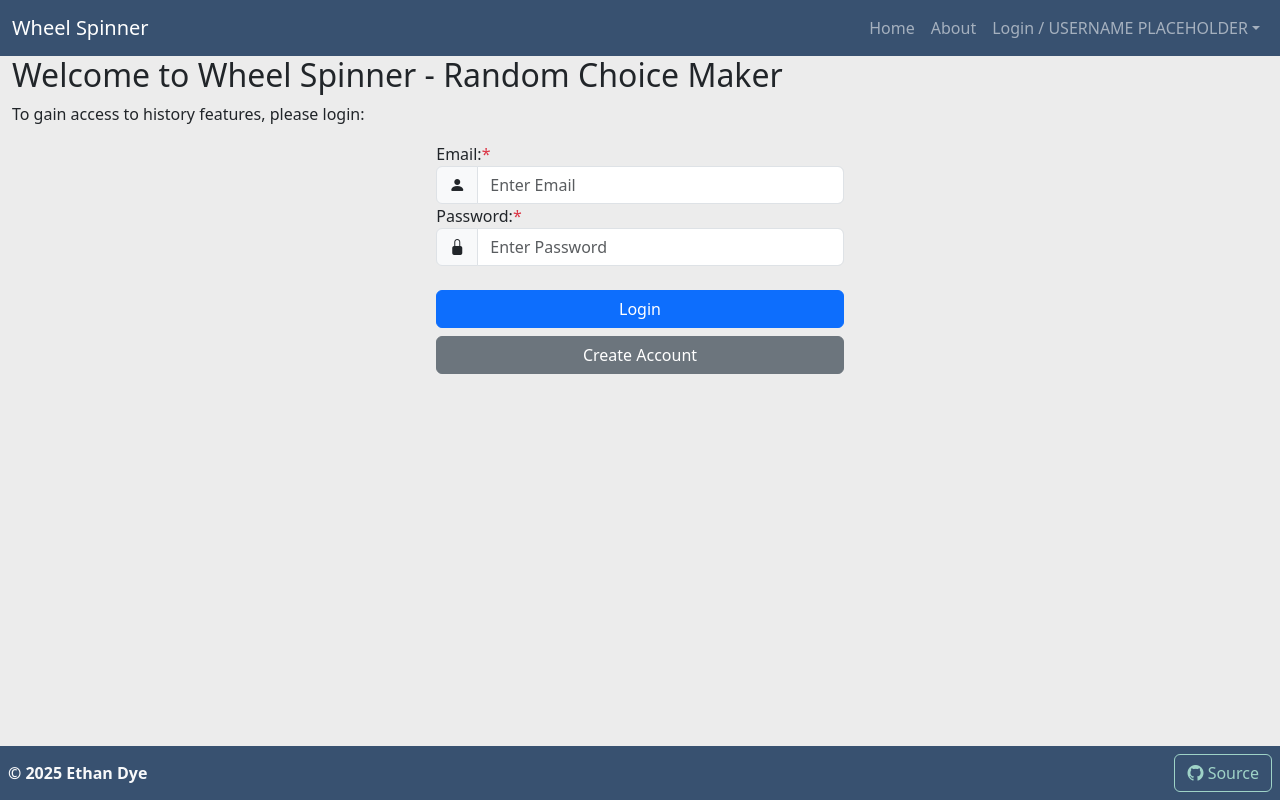
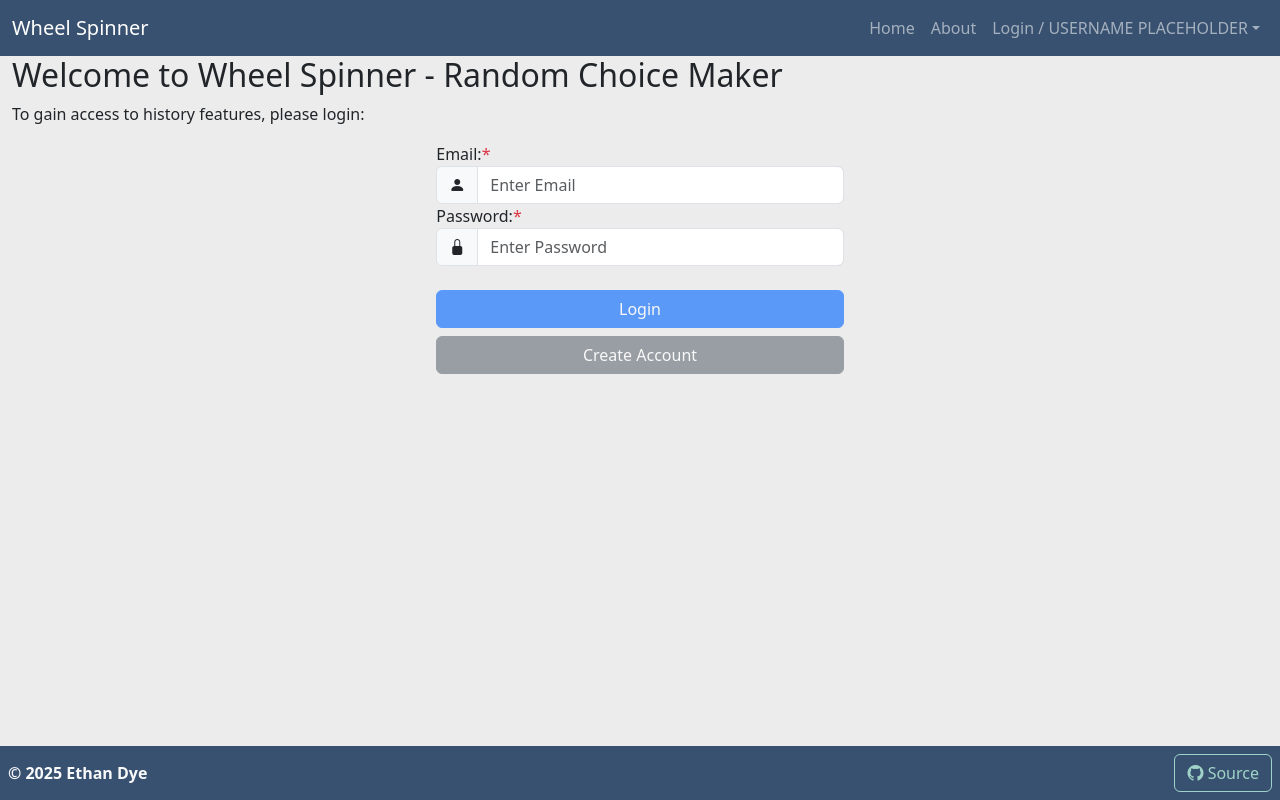
Before and after one commit to ecdye/startup, a React (Vite) app: page /login in a window 1280 px wide. Built offline with nearby package versions, Linux system fonts and the light colour scheme.

Commit message:
Add initial login reactivity
Signed-off-by: Ethan Dye <mrtops03@gmail.com>

```diff
--- a/src/app.jsx
+++ b/src/app.jsx
@@ -8,8 +8,13 @@ import { Home } from './home/home';
 import { Login } from './login/login';
 import { History } from './history/history';
 import { About } from './about/about';
+import { AuthState } from './login/authState';
 
 export default function App() {
+    const [userName, setUserName] = React.useState(localStorage.getItem('userName') || '');
+    const currentAuthState = userName ? AuthState.Authenticated : AuthState.Unauthenticated;
+    const [authState, setAuthState] = React.useState(currentAuthState);
+
     return (
         <BrowserRouter>
             <div className="d-flex flex-column vh-100">
@@ -36,7 +41,16 @@ export default function App() {
                 <Routes>
                     <Route path='/' element={<Home />} exact />
                     <Route path='/about' element={<About />} />
-                    <Route path='/login' element={<Login />} />
+                    <Route path='/login' element={
+                        <Login
+                            userName={userName}
+                            authState={authState}
+                            onAuthChange={(userName, authState) => {
+                                setUserName(userName);
+                                setAuthState(authState);
+                            }}
+                        />
+                        } />
                     <Route path='/history' element={<History />} />
                     <Route path='*' element={<NotFound />} />
                 </Routes>
--- /dev/null
+++ b/src/login/authState.js
@@ -0,0 +1,9 @@
+export class AuthState {
+    static Unknown = new AuthState('unknown');
+    static Authenticated = new AuthState('authenticated');
+    static Unauthenticated = new AuthState('unauthenticated');
+
+    constructor(name) {
+        this.name = name;
+    }
+}
--- a/src/login/login.jsx
+++ b/src/login/login.jsx
@@ -1,32 +1,53 @@
 import React from 'react';
+import { Button } from 'react-bootstrap';
+import { AuthState } from './authState';
 
-export function Login() {
+export function Login({ userName, authState, onAuthChange }) {
+    const [loginUserName, setUserName] = React.useState(userName);
+    const [loginPassword, setPassword] = React.useState('');
+
+    async function loginUser() {
+        localStorage.setItem('userName', loginUserName);
+        onAuthChange(loginUserName, AuthState.Authenticated);
+    }
+
+    async function createUser() {
+        localStorage.setItem('userName', loginUserName);
+        onAuthChange(loginUserName, AuthState.Authenticated);
+    }
+
     return (
         <main className="spinner-light container-fluid d-flex flex-column flex-grow-1">
+            {(authState === AuthState.Unauthenticated || authState === AuthState.Unknown) ? (
+                <>
                     <h2>Welcome to Wheel Spinner - Random Choice Maker</h2>
 
                     <p>To gain access to history features, please login:</p>
 
-            <form method="get" action="/history.html" className="col mx-auto">
+                    <form className="col mx-auto">
                         <div className="row">
                             <label>Email:<span className="text-danger">*</span></label>
                             <div className="input-group">
                                 <div className="input-group-text"><i className="bi bi-person-fill"></i></div>
-                        <input type="text" className="form-control" placeholder="Enter Email" />
+                                <input type="text" className="form-control" placeholder="Enter Email" value={loginUserName} onChange={(e) => setUserName(e.target.value)} />
                             </div>
                         </div>
                         <div className="row">
                             <label>Password:<span className="text-danger">*</span></label>
                             <div className="input-group">
                                 <div className="input-group-text"><i className="bi bi-lock-fill"></i></div>
-                        <input type="password" className="form-control" placeholder="Enter Password" />
+                                <input type="password" className="form-control" placeholder="Enter Password" onChange={(e) => setPassword(e.target.value)} />
                             </div>
                         </div>
                         <div className="d-grid mt-4 gap-2">
-                    <button type="submit" className="btn btn-primary">Login</button>
-                    <button type="submit" className="btn btn-secondary">Create Account</button>
+                            <Button type="submit" variant="primary" onClick={() => loginUser()} disabled={!loginUserName || !loginPassword}>Login</Button>
+                            <Button type="submit" variant="secondary" onClick={() => createUser()} disabled={!loginUserName || !loginPassword}>Create Account</Button>
                         </div>
                     </form>
+                </>
+            ) : (
+                <h2>Welcome back, {userName}!</h2>
+            )}
         </main>
     );
 }
```
Lines whose indentation alone changed are shown as unchanged.
